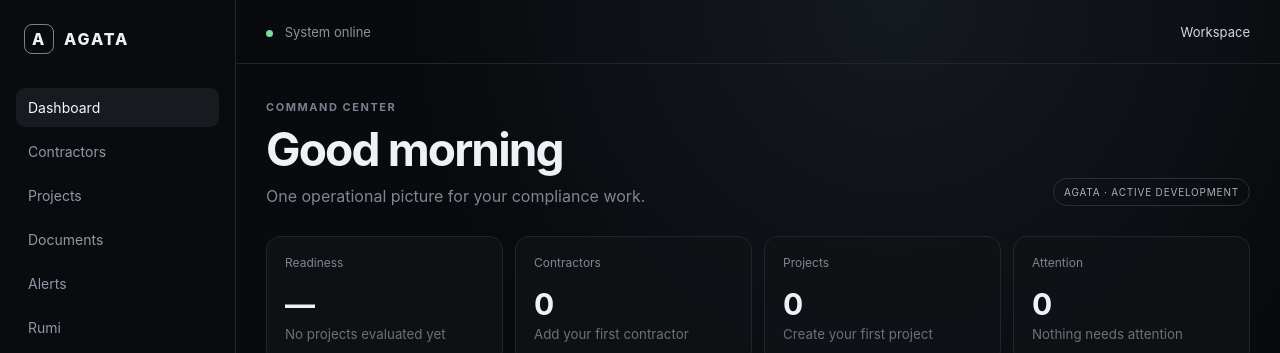
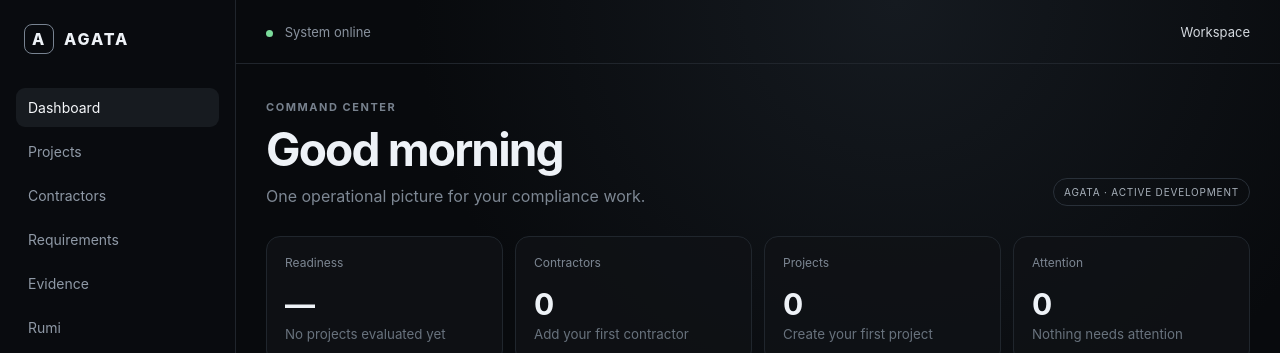
Before and after one commit to Scarlet-Twinz/AGATA, a React (Vite) app in the folder frontend/: page /dashboard in a window 1280 px wide. Shown: the top 353 px of the page. Built offline with nearby package versions, Linux system fonts and the light colour scheme.

Commit message:
Align navigation with frontend route map

```diff
--- a/frontend/src/components/AppShell.tsx
+++ b/frontend/src/components/AppShell.tsx
@@ -2,10 +2,10 @@ import { NavLink, Outlet } from "react-router-dom";
 
 const links = [
   ["Dashboard", "/dashboard"],
+  ["Projects", "/projects"],
   ["Contractors", "/contractors"],
-  ["Projects", "/projects"],
-  ["Documents", "/documents"],
-  ["Alerts", "/alerts"],
+  ["Requirements", "/requirements"],
+  ["Evidence", "/evidence"],
   ["Rumi", "/rumi"],
   ["Settings", "/settings"],
 ] as const;
```
